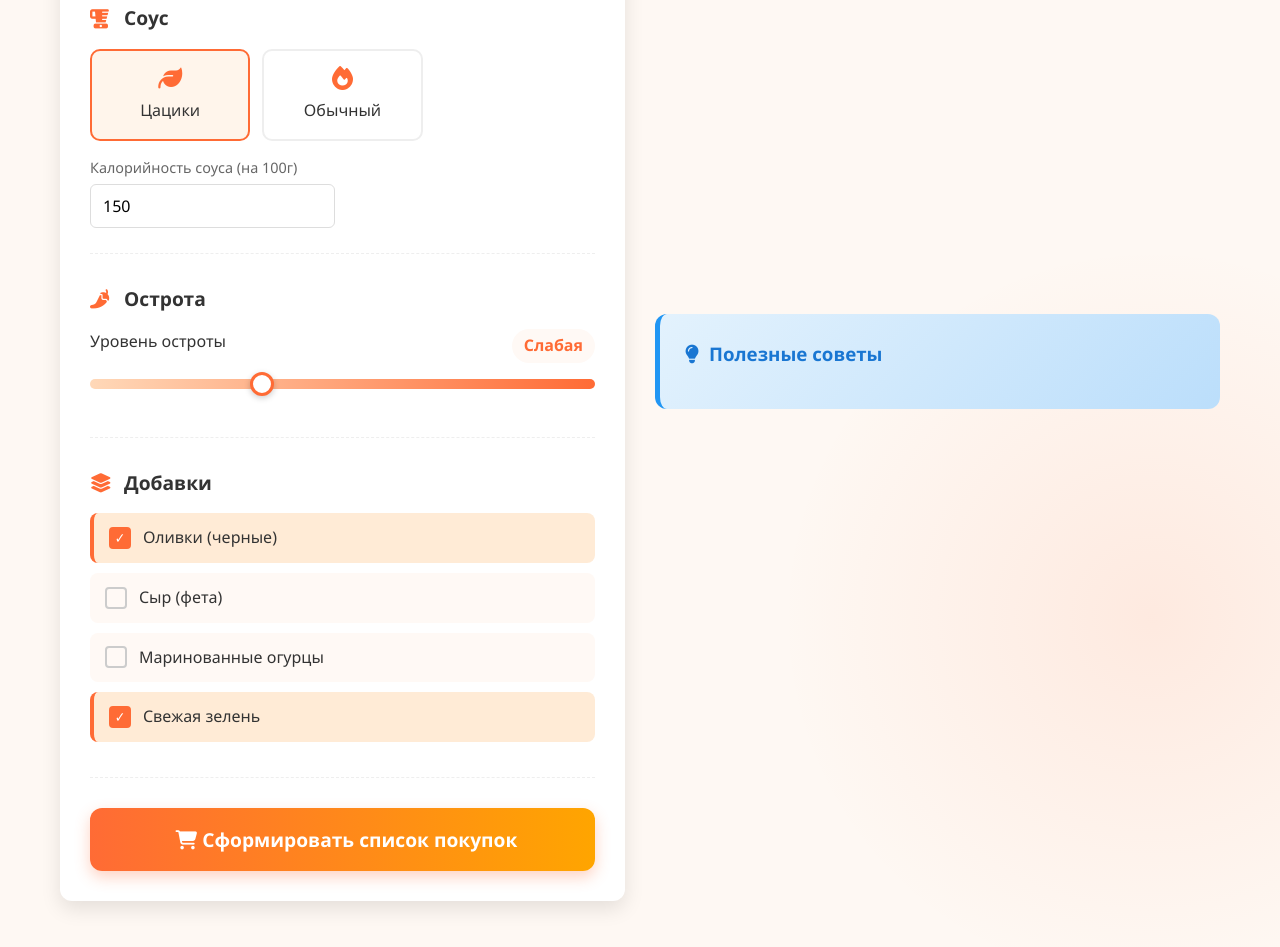
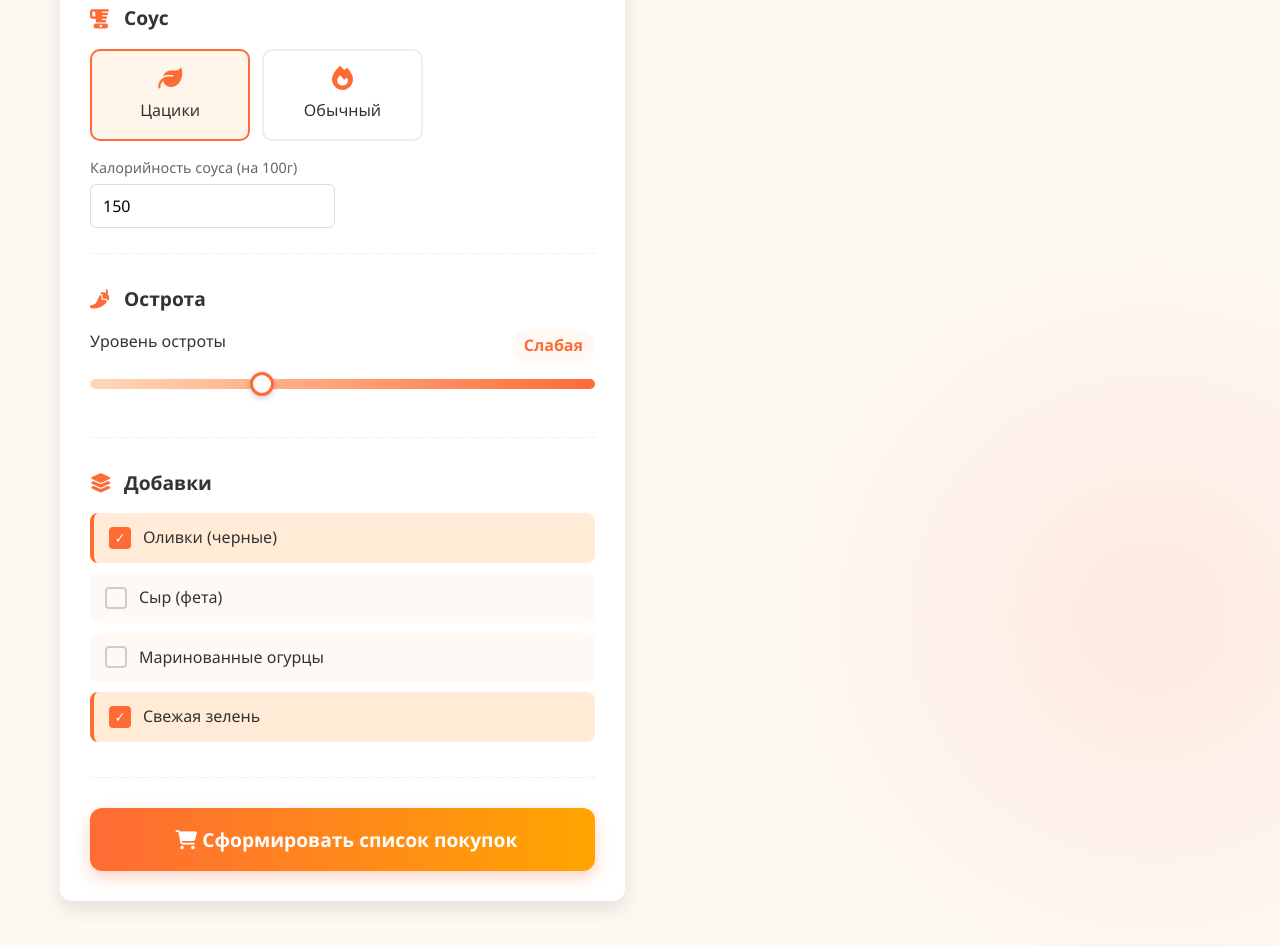
Before and after one commit to stasdubodil/book-of-recipes, a plain HTML site: page shawarma/index.html in a window 1280 px wide. Shown: the part 834-1781 px from the top of the page. Drawn offline with Linux system fonts and the light colour scheme.

Commit message:
Update index.html

```diff
--- a/shawarma/index.html
+++ b/shawarma/index.html
@@ -933,17 +933,6 @@
                         <!-- Шаги будут сгенерированы здесь -->
                     </div>
                 </div>
-
-                <!-- Полезные советы -->
-                <div class="tips" id="tips">
-                    <h3><i class="fas fa-lightbulb"></i> Полезные советы</h3>
-                    <ul id="tips-list">
-                        <!-- Советы будут сгенерированы здесь -->
-                    </ul>
-                </div>
-            </div>
-        </div>
-    </div>
 
     <div class="notification" id="notification">
         <i class="fas fa-check-circle"></i>
```
